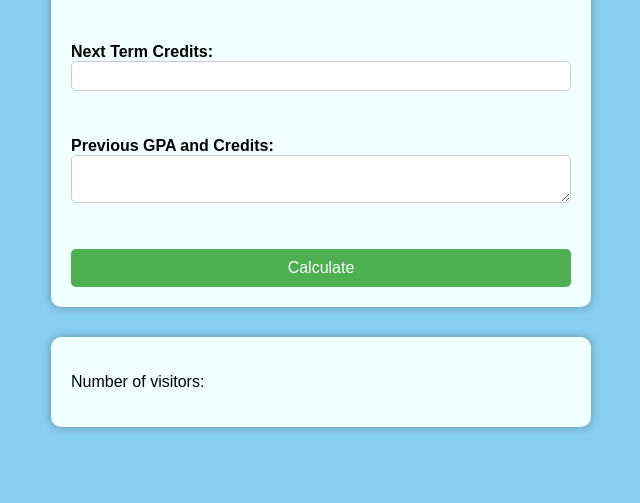
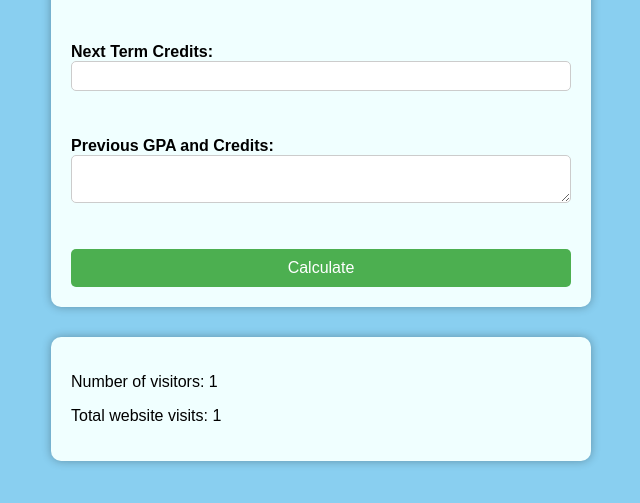
Before and after one commit to farouzJr/DesiredGPA, a plain HTML site: page index.html in a window 1280 px wide. Shown: the part 181-684 px from the top of the page, without its empty margins (319-959 px from the left). Drawn offline with Linux system fonts and the light colour scheme.

Commit message:
Update index.html

```diff
--- a/index.html
+++ b/index.html
@@ -19,7 +19,8 @@
     <div id="result"></div>
   </div>
   <div class="container">
-    <p>Number of visitors: <span id="visitorCount"></span></p>
+    <p>Number of visitors: <span id="visitor-count"></span></p>
+    <p>Total website visits: <span id="visit-count"></span></p>
   </div>
   <script src="script.js"></script>
 </body>
```
